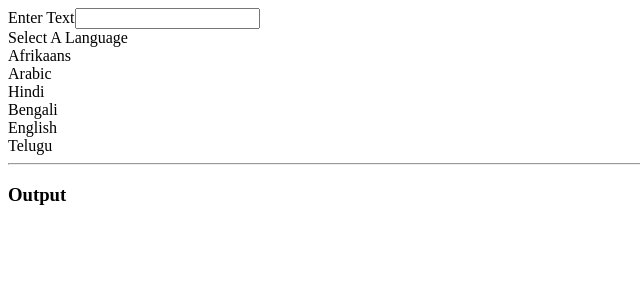
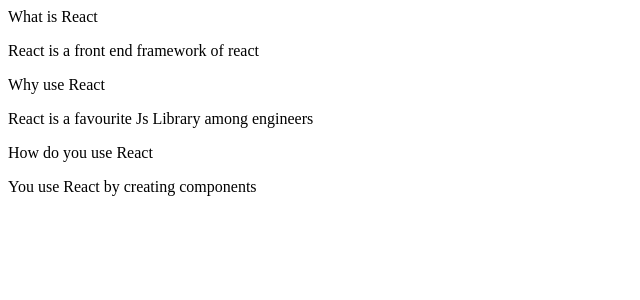
Before and after one commit to RatonBiswas/React, a React (Create React App) app in the folder widget/: page / in a window 1280 px wide. Shown: the top 300 px of the page, without its empty margins (0-640 px from the left). Built offline with nearby package versions, Linux system fonts and the light colour scheme; no server answers; the HTML template or start-up script is replaced by a standard one.

Commit message:
Building a Reusable Route Component

```diff
--- a/widget/src/App.js
+++ b/widget/src/App.js
@@ -1,48 +1,69 @@
 /* eslint-disable import/no-anonymous-default-export */
-import React from "react";
-// import Accordion from "./components/Accordion";
+import React ,{useState} from "react";
+import Accordion from "./components/Accordion";
 // import Test from "./components/Test";
-// import Search from "./components/Search";
-// import Dropdown from "./components/Dropdown";
+import Search from "./components/Search";
+import Dropdown from "./components/Dropdown";
 import Translate from "./components/Translate";
+import Route from "./components/Route";
 const App = () => {
+  const items = React.useMemo(
+    () => [
+      {
+        title: "What is React",
+        content: "React is a front end  framework of react",
+      },
+      {
+        title: "Why use React",
+        content: "React is a favourite Js Library among engineers",
+      },
+      {
+        title: "How do you use React",
+        content: "You use React by creating components",
+      },
+    ],
+    [],
+  );
 
+  const options = [
+    {
+      label: "The Color Red",
+      value: "Red",
+    },
+    {
+      label: "The Color Green",
+      value: "Green",
+    },
+    {
+      label: "The Color Yellow",
+      value: "Yellow",
+    },
+  ];
+  const [selected, setSelected] = useState(options[0])
+  // const [showDropdown,setShowDropdown] = useState(true)
+  // const showAccordion = () => {
+  //   if (window.location.pathname === "/") {
+  //     return <Accordion items={items} />;
+  //   }
+  // };
 
+  // const showList = () => {
+  //   if (window.location.pathname === "/list") {
+  //     return <Search />;
+  //   }
+  // };
 
-//   const items = React.useMemo(
-//     () => [
-//       {
-//         title: "What is React",
-//         content: "React is a front end  framework of react",
-//       },
-//       {
-//         title: "Why use React",
-//         content: "React is a favourite Js Library among engineers",
-//       },
-//       {
-//         title: "How do you use React",
-//         content: "You use React by creating components",
-//       },
-//     ],
-//     [],
-//   );
+  // const showDropdown = () => {
+  //   if (window.location.pathname === "/dropdown") {
+  //     return <Dropdown />;
+  //   }
+  // };
 
-  // const options = [
-  //   {
-  //     label: 'The Color Red',
-  //     value: 'Red'
-  //   },
-  //   {
-  //     label:'The Color Green',
-  //     value: 'Green'
-  //   },
-  //   {
-  //     label:'The Color Yellow',
-  //     value: 'Yellow'
+  // const showTraslate = () => {
+  //   if (window.location.pathname === "/translate") {
+  //     return <Translate />;
   //   }
-  // ]
-  // const [selected, setSelected] = useState(options[0])
-  // const [showDropdown,setShowDropdown] = useState(true)
+  // };
   return (
     <div>
       {/* <button
@@ -51,9 +72,24 @@ const App = () => {
         </button>
       <Accordion items={items} />
       <Search/>
-      <Dropdown selected={selected} onChangeSelected={setSelected} options={options}/> */}
-      <Translate/>
+      <Dropdown selected={selected} onSelectedChange={setSelected} options={options}/> */}
 
+      {/* {showAccordion()}
+      {showList()}
+      {showDropdown()}
+      {showTraslate()} */}
+      <Route path="/">
+        <Accordion items={items} />
+      </Route>
+      <Route path="/list">
+        <Search />
+      </Route>
+      <Route path="/dropdown">
+        <Dropdown selected={selected} onSelectedChange={setSelected} options={options}/>
+      </Route>
+      <Route path="/translate">
+        <Translate />
+      </Route>
     </div>
   );
 };
--- a/widget/src/components/Accordion.js
+++ b/widget/src/components/Accordion.js
@@ -3,7 +3,7 @@ import React, { useState } from "react";
 const Accordion = React.memo(({ items }) => {
   const [activeIndex, setActiveIndex] = useState(null);
 
-  console.log("I am here!");
+
 
   const titleClicked = (index) => {
     setActiveIndex(index);
--- a/widget/src/components/Dropdown.js
+++ b/widget/src/components/Dropdown.js
@@ -1,41 +1,54 @@
-import React ,{useState,useEffect,useRef} from "react";
+import React, { useState, useEffect, useRef } from 'react';
 
-const Dropdown = ({label, options ,selected ,onChangeSelected}) => {
-    const [open,setOpen] = useState(false)
-    const ref = useRef()
-    useEffect(()=>{
-        const onBodyClick = (event) => {
-            if(ref.current.contains(event.target)){
-                return;
-            }
-            setOpen(false)
-        }
-        document.body.addEventListener('click',onBodyClick)
-        return ()=>{
-            document.body.removeEventListener('click',onBodyClick)
-        }
+const Dropdown = ({ label, options, selected, onSelectedChange }) => {
+  const [open, setOpen] = useState(false);
+  const ref = useRef();
 
-    },[])
-    const dropDownRender = options.map((option) => {
-      if(option.value===selected.value){
-          return null
+  useEffect(() => {
+    const onBodyClick = (event) => {
+      if (ref.current.contains(event.target)) {
+        return;
       }
+
+      setOpen(false);
+    };
+
+    document.body.addEventListener('click', onBodyClick);
+
+    return () => {
+      document.body.removeEventListener('click', onBodyClick);
+    };
+  }, []);
+
+  const renderedOptions = options.map((option) => {
+    if (option.value === selected.value) {
+      return null;
+    }
+
     return (
-      <div key={option.value} className="item" onClick={()=> onChangeSelected(option)}>
+      <div
+        key={option.value}
+        className="item"
+        onClick={() => onSelectedChange(option)}
+      >
         {option.label}
       </div>
     );
   });
+
   return (
     <div ref={ref} className="ui form">
       <div className="field">
         <label className="label">{label}</label>
         <div
-            onClick={()=> setOpen(!open)}
-            className={`ui selection dropdown ${open ? 'visible active' : '' }`}>
+          onClick={() => setOpen(!open)}
+          className={`ui selection dropdown ${open ? 'visible active' : ''}`}
+        >
           <i className="dropdown icon"></i>
           <div className="text">{selected.label}</div>
-          <div className={`menu ${open ? 'visible transition' : '' }`}>{dropDownRender}</div>
+          <div className={`menu ${open ? 'visible transition' : ''}`}>
+            {renderedOptions}
+          </div>
         </div>
       </div>
     </div>
--- /dev/null
+++ b/widget/src/components/Route.js
@@ -0,0 +1,4 @@
+const Route = ({path,children})=>{
+    return window.location.pathname === path ? children : null;
+}
+export default Route;
```
